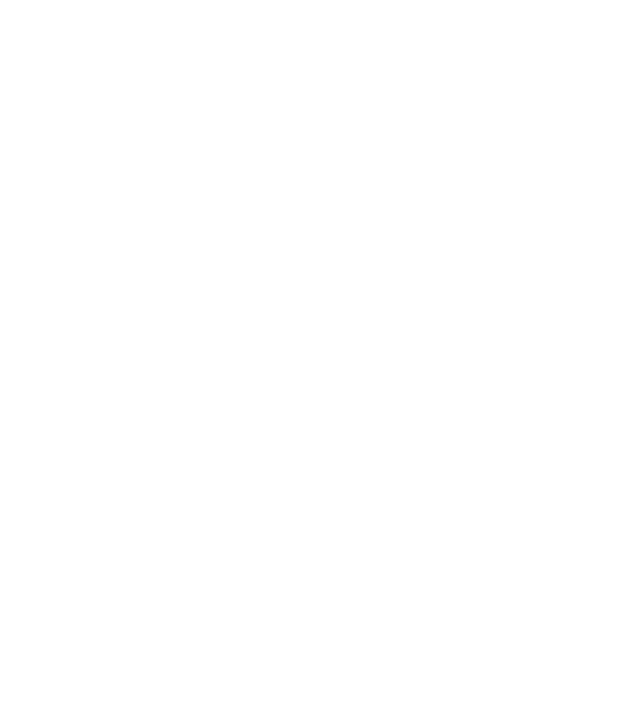
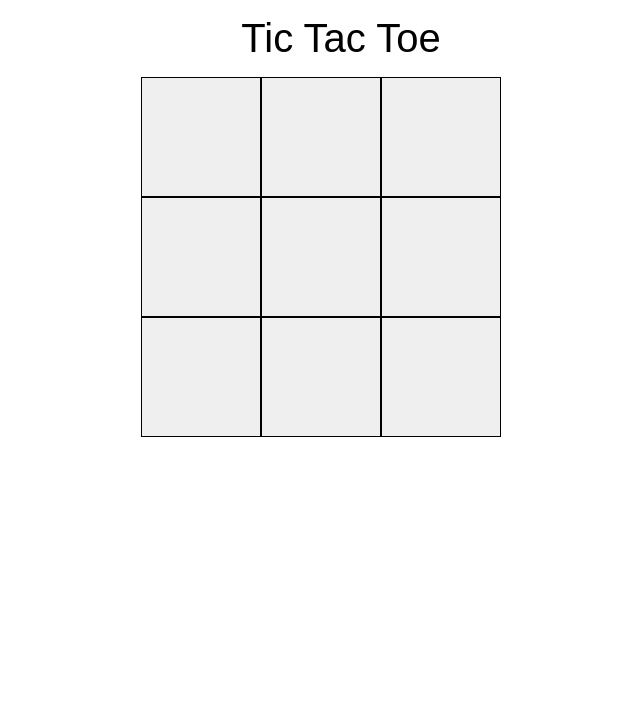
Before and after one commit to Radnaskelar/odin_tic_tac_toe, a website: page index.html in a window 1280 px wide. Shown: the whole page, without its empty margins (299-939 px from the left). Drawn offline with Linux system fonts and the light colour scheme.

Commit message:
structure and style added

```diff
--- a/index.html
+++ b/index.html
@@ -4,7 +4,24 @@
     <meta charset="UTF-8" />
     <meta http-equiv="X-UA-Compatible" content="IE=edge" />
     <meta name="viewport" content="width=device-width, initial-scale=1.0" />
-    <title>Document</title>
+    <title>Odin Tic-Tac-Toe</title>
+    <link rel="stylesheet" href="styles.css" />
   </head>
-  <body></body>
+  <body>
+    <header class="title">Tic Tac Toe</header>
+    <div id="game-board-wrapper">
+      <div class="game-board">
+        <button></button>
+        <button></button>
+        <button></button>
+        <button></button>
+        <button></button>
+        <button></button>
+        <button></button>
+        <button></button>
+        <button></button>
+      </div>
+    </div>
+    <script src="script.js"></script>
+  </body>
 </html>
--- a/styles.css
+++ b/styles.css
@@ -0,0 +1,34 @@
+* {
+  box-sizing: border-box;
+  margin: 0;
+  padding: 0;
+}
+
+.title {
+  --margin-value: 1rem;
+  display: flex;
+  place-content: center;
+  margin: var(--margin-value);
+  font-size: 2.5rem;
+  font-family: Arial, Helvetica, sans-serif;
+}
+
+#game-board-wrapper {
+  display: flex;
+  flex-direction: column;
+  place-items: center;
+  height: 80dvh;
+}
+
+.game-board {
+  display: grid;
+  grid-template-columns: repeat(3, 30%);
+  grid-template-rows: repeat(3, 30%);
+  height: 50dvh;
+  width: 50dvh;
+}
+
+.game-board button {
+  border: 1px solid;
+  font-size: 4rem;
+}
```
